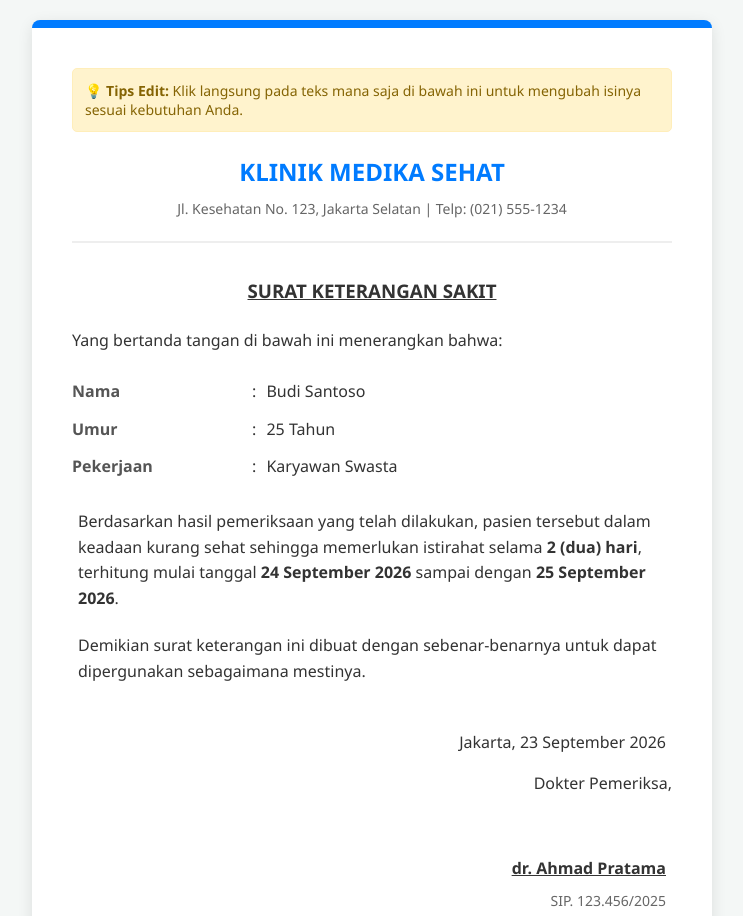
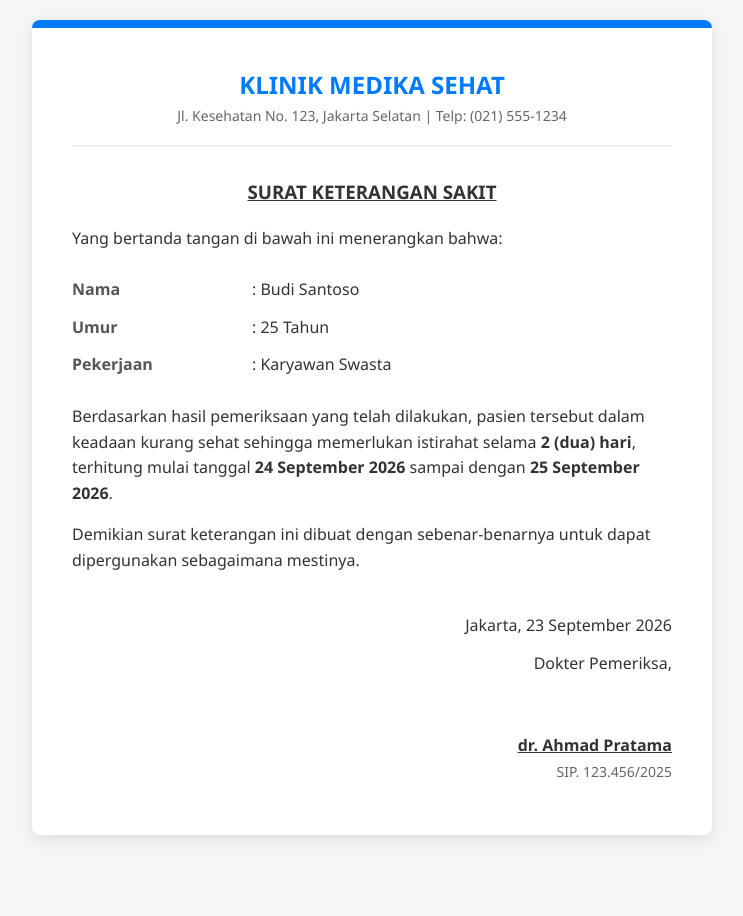
Before and after one commit to gipzy/suratsakit, a plain HTML site: page index.html in a window 1280 px wide. Shown: the top 916 px of the page, without its empty margins (268-1011 px from the left). After the commit the page ends 855 px from the top, so only its background shows below. Drawn offline with Linux system fonts and the light colour scheme.

Commit message:
Update index.html

```diff
--- a/index.html
+++ b/index.html
@@ -45,22 +45,6 @@
             line-height: 1.6;
             font-size: 16px;
         }
-        .editable {
-            border: 1px dashed transparent;
-            padding: 2px 5px;
-            transition: all 0.3s;
-        }
-        .editable:hover {
-            border-color: #007bff;
-            background-color: #f0f7ff;
-            cursor: pointer;
-        }
-        .editable:focus {
-            border-color: #007bff;
-            background-color: #fff;
-            outline: none;
-            box-shadow: 0 0 5px rgba(0,123,255,0.5);
-        }
         .meta-info {
             margin-top: 20px;
             margin-bottom: 20px;
@@ -85,31 +69,19 @@
         .signature-space {
             margin-top: 60px;
         }
-        .notice {
-            background-color: #fff3cd;
-            color: #856404;
-            padding: 12px;
-            border-radius: 5px;
-            margin-bottom: 20px;
-            font-size: 14px;
-            border: 1px solid #ffeeba;
-        }
     </style>
 </head>
 <body>
 
 <div class="container">
-    <div class="notice">
-        <strong>💡 Tips Edit:</strong> Klik langsung pada teks mana saja di bawah ini untuk mengubah isinya sesuai kebutuhan Anda.
-    </div>
 
     <div class="header">
-        <h1 class="editable" contenteditable="true">KLINIK MEDIKA SEHAT</h1>
-        <p class="editable" contenteditable="true">Jl. Kesehatan No. 123, Jakarta Selatan | Telp: (021) 555-1234</p>
+        <h1>KLINIK MEDIKA SEHAT</h1>
+        <p>Jl. Kesehatan No. 123, Jakarta Selatan | Telp: (021) 555-1234</p>
     </div>
 
     <div class="content">
-        <h3 style="text-align: center; text-decoration: underline;" class="editable" contenteditable="true">SURAT KETERANGAN SAKIT</h3>
+        <h3 style="text-align: center; text-decoration: underline;">SURAT KETERANGAN SAKIT</h3>
 
         <p>Yang bertanda tangan di bawah ini menerangkan bahwa:</p>
 
@@ -117,34 +89,34 @@
             <table>
                 <tr>
                     <td class="label">Nama</td>
-                    <td>: <span class="editable" contenteditable="true">Budi Santoso</span></td>
+                    <td>: <span>Budi Santoso</span></td>
                 </tr>
                 <tr>
                     <td class="label">Umur</td>
-                    <td>: <span class="editable" contenteditable="true">25 Tahun</span></td>
+                    <td>: <span>25 Tahun</span></td>
                 </tr>
                 <tr>
                     <td class="label">Pekerjaan</td>
-                    <td>: <span class="editable" contenteditable="true">Karyawan Swasta</span></td>
+                    <td>: <span>Karyawan Swasta</span></td>
                 </tr>
             </table>
         </div>
 
-        <p class="editable" contenteditable="true">
+        <p>
             Berdasarkan hasil pemeriksaan yang telah dilakukan, pasien tersebut dalam keadaan kurang sehat sehingga memerlukan istirahat selama <strong>2 (dua) hari</strong>, terhitung mulai tanggal <strong>24 September 2026</strong> sampai dengan <strong>25 September 2026</strong>.
         </p>
 
-        <p class="editable" contenteditable="true">
+        <p>
             Demikian surat keterangan ini dibuat dengan sebenar-benarnya untuk dapat dipergunakan sebagaimana mestinya.
         </p>
     </div>
 
     <div class="footer">
-        <p class="editable" contenteditable="true">Jakarta, 23 September 2026</p>
+        <p>Jakarta, 23 September 2026</p>
         <p style="margin-bottom: 0;">Dokter Pemeriksa,</p>
         <div class="signature-space"></div>
-        <p class="editable" contenteditable="true" style="font-weight: bold; text-decoration: underline;">dr. Ahmad Pratama</p>
-        <p class="editable" contenteditable="true" style="font-size: 14px; color: #666; margin-top: -10px;">SIP. 123.456/2025</p>
+        <p style="font-weight: bold; text-decoration: underline;">dr. Ahmad Pratama</p>
+        <p style="font-size: 14px; color: #666; margin-top: -10px;">SIP. 123.456/2025</p>
     </div>
 </div>
 
```
